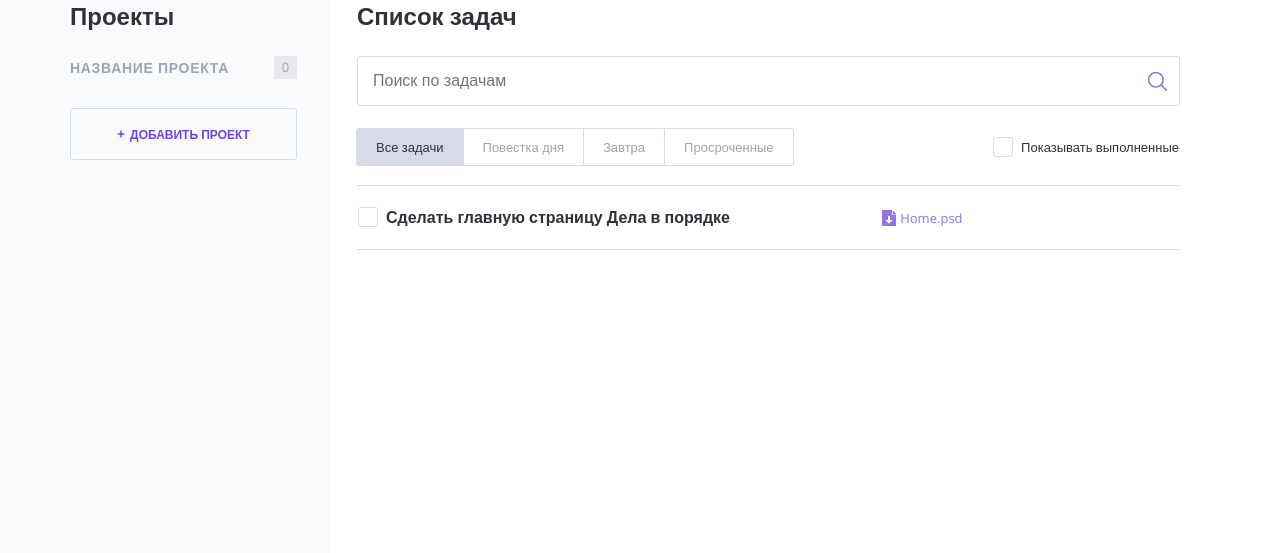
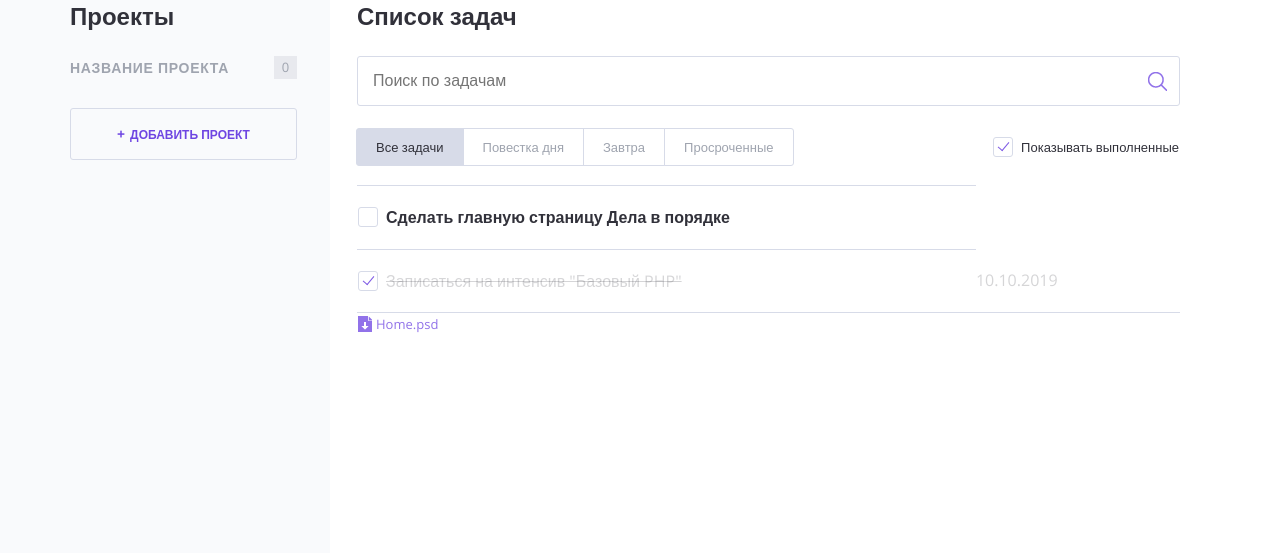
Before and after one commit to surikov-k/598165-doingsdone, a PHP site: page / in a window 1280 px wide. Shown: the part 93-646 px from the top of the page. Run offline with PHP 8.4, Linux system fonts and the light colour scheme.

Commit message:
Работа с условиями

```diff
--- a/index.php
+++ b/index.php
@@ -76,7 +76,7 @@ $show_complete_tasks = rand(0, 1);
 
                     <label class="checkbox">
                         <!--добавить сюда аттрибут "checked", если переменная $show_complete_tasks равна единице-->
-                        <input class="checkbox__input visually-hidden show_completed" type="checkbox">
+                        <input class="checkbox__input visually-hidden show_completed" type="checkbox" <?php if ($show_complete_tasks):?> checked <?php endif ?>>
                         <span class="checkbox__text">Показывать выполненные</span>
                     </label>
                 </div>
@@ -89,7 +89,20 @@ $show_complete_tasks = rand(0, 1);
                                 <span class="checkbox__text">Сделать главную страницу Дела в порядке</span>
                             </label>
                         </td>
+                        <?php if ($show_complete_tasks):?>
+                          <tr class="tasks__item task task--completed">
+                            <td class="task__select">
+                                <label class="checkbox task__checkbox">
+                                    <input class="checkbox__input visually-hidden" type="checkbox" checked>
+                                    <span class="checkbox__text">Записаться на интенсив "Базовый PHP"</span>
+                                </label>
+                            </td>
+                            <td class="task__date">10.10.2019</td>
 
+                            <td class="task__controls">
+                            </td>
+                        </tr>
+                        <?php endif ?>
                         <td class="task__file">
                             <a class="download-link" href="#">Home.psd</a>
                         </td>
```
